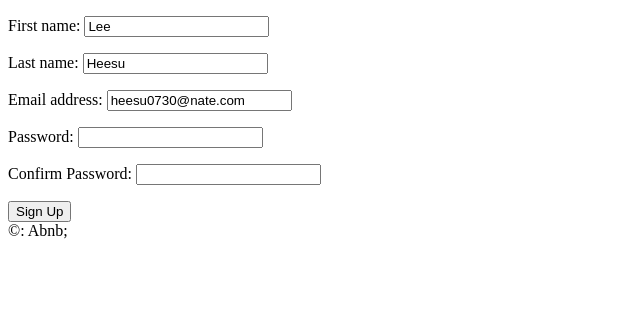
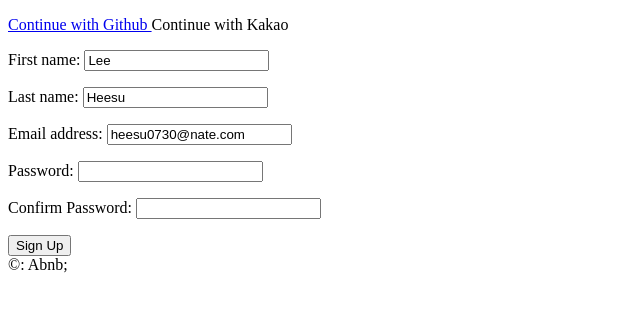
Before and after one commit to Akira-Ichinomiya/airbnb-clone, a Django app: page /users/signup in a window 1280 px wide. Shown: the part 78-390 px from the top of the page, without its empty margins (0-640 px from the left). Run offline with Django 3.2, Linux system fonts and the light colour scheme.

Commit message:
깃허브를 통한 로그인 설정 완료

```diff
--- /dev/null
+++ b/templates/partials/social_login.html
@@ -0,0 +1,8 @@
+<div>
+    <a href="{% url 'users:github_login'%}">
+        Continue with Github
+    </a>
+    <a>
+        Continue with Kakao
+    </a>
+</div>
--- a/templates/users/login.html
+++ b/templates/users/login.html
@@ -3,6 +3,7 @@
 Login
 {% endblock page_name %}
 {% block content %}
+    {% include "partials/social_login.html"%}
     <form method="post", action="{% url "users:login" %}">
         {% csrf_token %}
         {{form.as_p}}
--- a/templates/users/signup.html
+++ b/templates/users/signup.html
@@ -3,6 +3,7 @@
 Sign Up
 {% endblock page_name %}
 {% block content %}
+    {% include "partials/social_login.html"%}
     <form method="post", action="{% url "users:signup" %}">
         {% csrf_token %}
         {{form.as_p}}
--- a/users/admin.py
+++ b/users/admin.py
@@ -27,6 +27,7 @@ class CustomUserAdmin(UserAdmin):
                     "language",
                     "currency",
                     "superhost",
+                    "login_method",
                 )
             },
         ),
@@ -47,4 +48,5 @@ class CustomUserAdmin(UserAdmin):
         "is_superuser",
         "email_verified",
         "email_secret",
+        "login_method",
     )
--- a/users/models.py
+++ b/users/models.py
@@ -21,6 +21,10 @@ class User(AbstractUser):
     CURRENCY_USD = "usd"
     CURRENCY_KRW = "krw"
 
+    LOGIN_EMAIL = "email"
+    LOGIN_GITHUB = "github"
+    LOGIN_KAKAO = "kakao"
+
     GENDER_CHOICES = (
         (GENDER_MALE, "male"),
         (GENDER_FEMALE, "female"),
@@ -37,6 +41,12 @@ class User(AbstractUser):
         (CURRENCY_KRW, "KRW"),
     )
 
+    LOGIN_CHOICES = (
+        (LOGIN_EMAIL, "email"),
+        (LOGIN_GITHUB, "github"),
+        (LOGIN_KAKAO, "kakao"),
+    )
+
     avatar = models.ImageField(blank=True, upload_to="avatars")
     gender = models.CharField(choices=GENDER_CHOICES, max_length=10, blank=True)
     bio = models.TextField(default="", blank=True)
@@ -50,6 +60,9 @@ class User(AbstractUser):
     superhost = models.BooleanField(default=False)
     email_verified = models.BooleanField(default=False)
     email_secret = models.CharField(max_length=20, default="", blank=True)
+    login_method = models.CharField(
+        max_length=50, choices=LOGIN_CHOICES, default=LOGIN_EMAIL
+    )
 
     def verify_email(self):
         if self.email_verified is False:
--- a/users/urls.py
+++ b/users/urls.py
@@ -5,6 +5,8 @@ app_name = "users"
 
 urlpatterns = [
     path("login", views.LoginView.as_view(), name="login"),
+    path("login/github", views.github_login, name="github_login"),
+    path("login/github/callback", views.github_callback, name="github_callback"),
     path("logout", views.log_out, name="logout"),
     path("signup", views.SignupView.as_view(), name="signup"),
     path(
--- a/users/views.py
+++ b/users/views.py
@@ -1,12 +1,10 @@
-from . import models
+import os
+import requests
 from django.contrib.auth import authenticate, login, logout
-from django.contrib.auth.models import User
 from django.shortcuts import redirect, render, reverse
 from django.urls import reverse_lazy
-from django.views import View
 from django.views.generic import FormView
-
-from . import forms
+from . import models, forms
 
 
 class LoginView(FormView):
@@ -61,3 +59,69 @@ def complete_verification(request, key):
     except models.User.DoesNotExist:
         # to do: add error meesage
         return redirect(reverse("core:home"))
+
+
+def github_login(request):
+    client_id = os.environ.get("GH_ID")
+    redirect_uri = "http://127.0.0.1:8000/users/login/github/callback"
+    return redirect(
+        f"https://github.com/login/oauth/authorize?client_id={client_id}&redirect_uri={redirect_uri}&scope=read:user"
+    )
+
+
+class githubException(Exception):
+    pass
+
+
+def github_callback(request):
+    try:
+        code = request.GET.get("code", None)
+        client_id = os.environ.get("GH_ID")
+        client_secret = os.environ.get("GH_SECRET")
+        if code is not None:
+            result = requests.post(
+                f"https://github.com/login/oauth/access_token?client_id={client_id}&client_secret={client_secret}&code={code}",
+                headers={"Accept": "application/json"},
+            )
+            result_json = result.json()
+            error = result_json.get("error", None)
+            if error:
+                raise githubException()
+            else:
+                access_token = result_json.get("access_token")
+                api_request = requests.get(
+                    "https://api.github.com/user",
+                    headers={"Authorization": f"token {access_token}"},
+                )
+                profile_json = api_request.json()
+                username = profile_json.get("login")
+                if username:
+                    name = username
+                    email = profile_json.get("email")
+                    try:
+                        user = models.User.objects.get(email=email)
+                        if user.login_method != models.User.LOGIN_GITHUB:
+                            raise githubException()
+                        login(request, user)
+                    except models.User.DoesNotExist:
+                        user = models.User.objects.create(
+                            username=email,
+                            email=email,
+                            first_name=name,
+                            login_method=models.User.LOGIN_GITHUB,
+                            bio="",
+                        )
+                        user.set_unusable_password()
+                        user.save()
+                    print("이게 살아있어?", user)
+                    login(request, user)
+                    return redirect(reverse("core:home"))
+
+                else:
+                    raise githubException()
+        else:
+            raise githubException()
+    except githubException:
+        # 에러 메시지 보내기
+        print("이미 존재하는 이메일입니다. 깃허브로 로그인 하지마세요")
+        return redirect(reverse("users:login"))
```
Also changed, not shown: users/migrations/0006_user_login_method.py (added), 2 other files.
